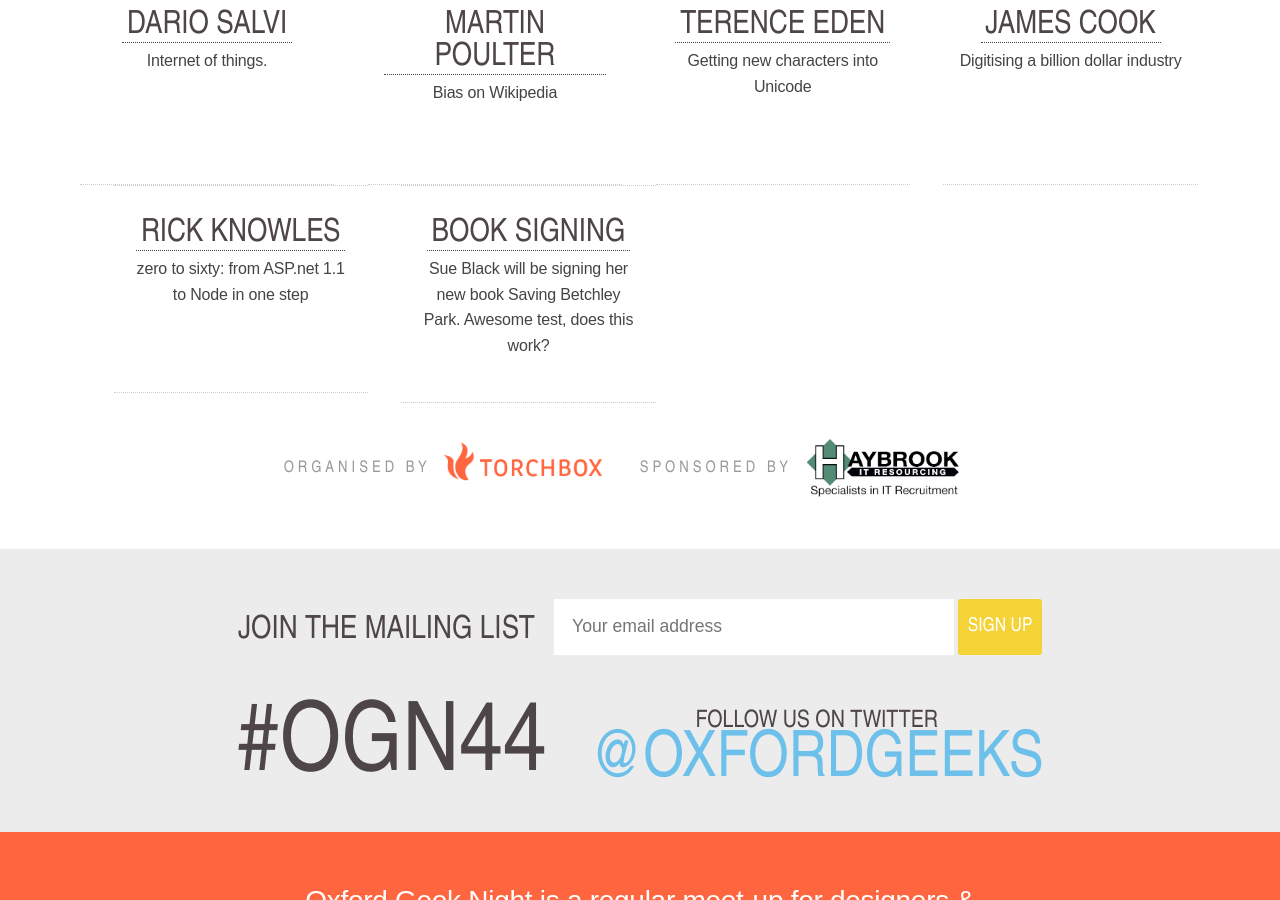
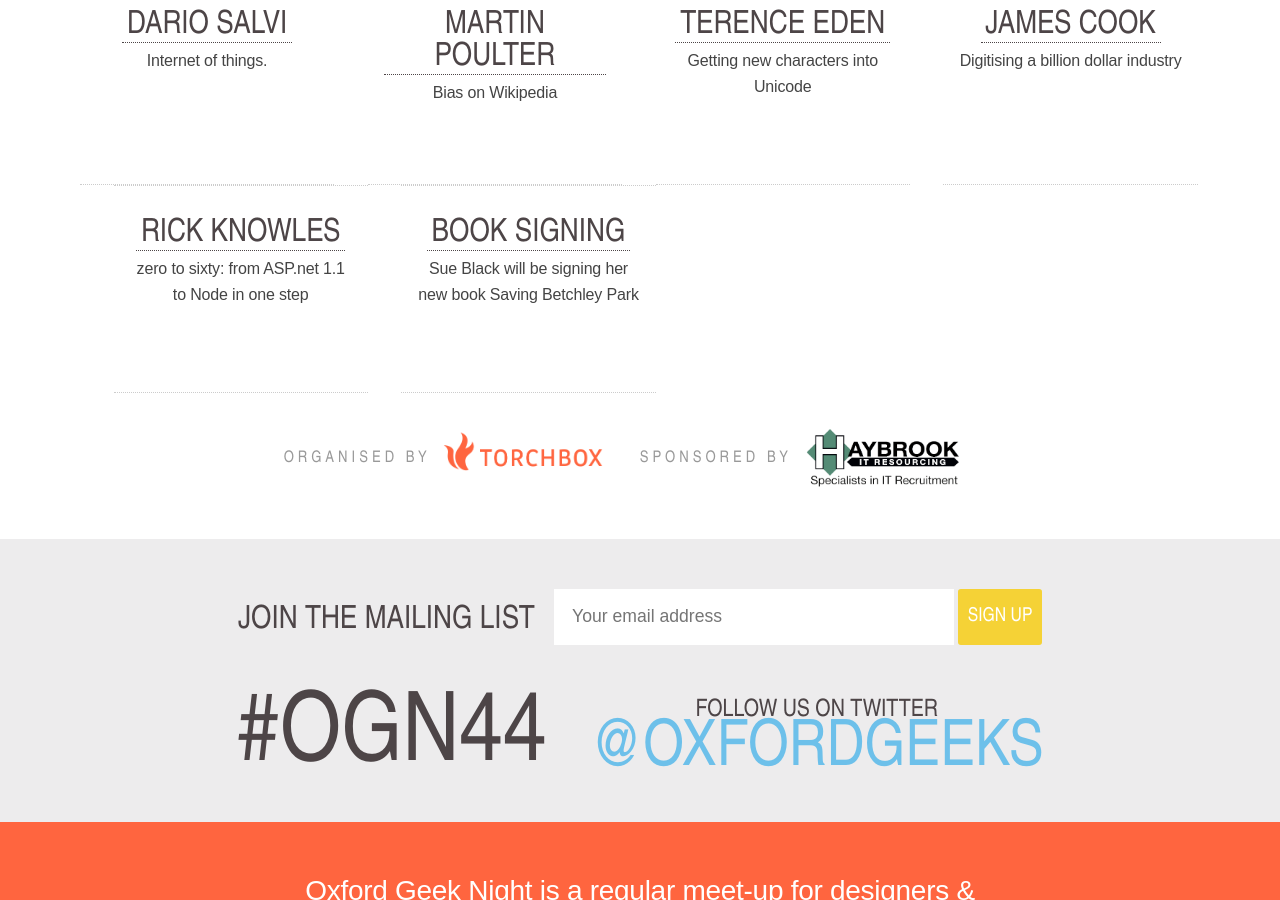
Before and after one commit to torchbox/ogn, a Jekyll site: the page built from _posts/2016-01-27-ogn44.markdown, in a window 1280 px wide and 900 px high, scrolled down 903 px. Built offline with Jekyll 4.4.1, drawn with Linux system fonts in a browser that asks for light colours; nearby versions of some CDN libraries; Markdown is read by kramdown in place of the engine named in the settings.

Commit message:
Removing dummy test copy

```diff
--- a/_posts/2016-01-27-ogn44.markdown
+++ b/_posts/2016-01-27-ogn44.markdown
@@ -71,6 +71,6 @@ keynoters: [Dr. Sue Black, James Williams]
     </li>
     <li itemprop="performer" itemscope="itemscope" itemtype="http://schema.org/Person">
         <a href="https://unbound.co.uk/books/saving-bletchley-park" itemprop="url"><h2 itemprop="name">Book signing</h2></a>
-        <p>Sue Black will be signing her new book Saving Betchley Park. Awesome test, does this work?</p>
+        <p>Sue Black will be signing her new book Saving Betchley Park</p>
     </li>
 </ul>
```
